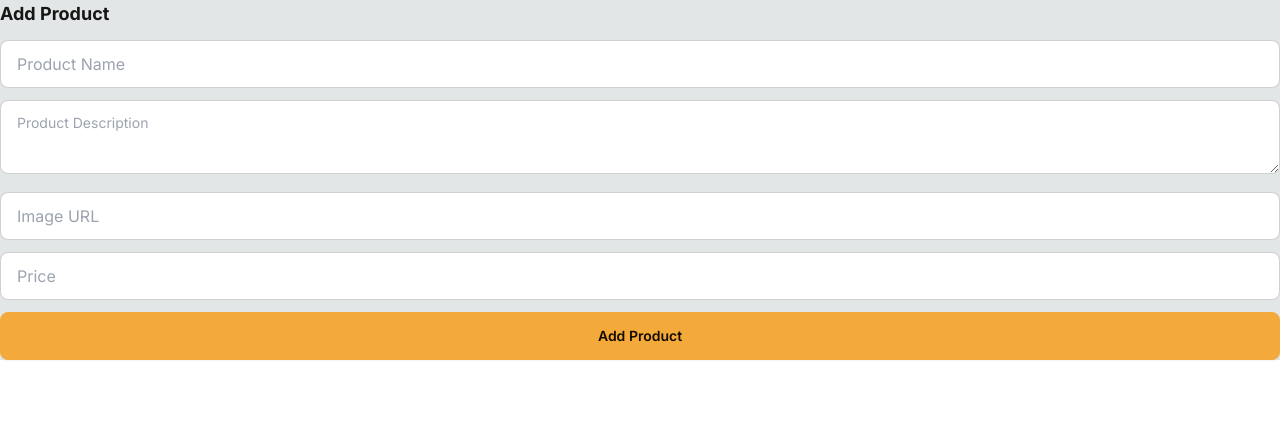
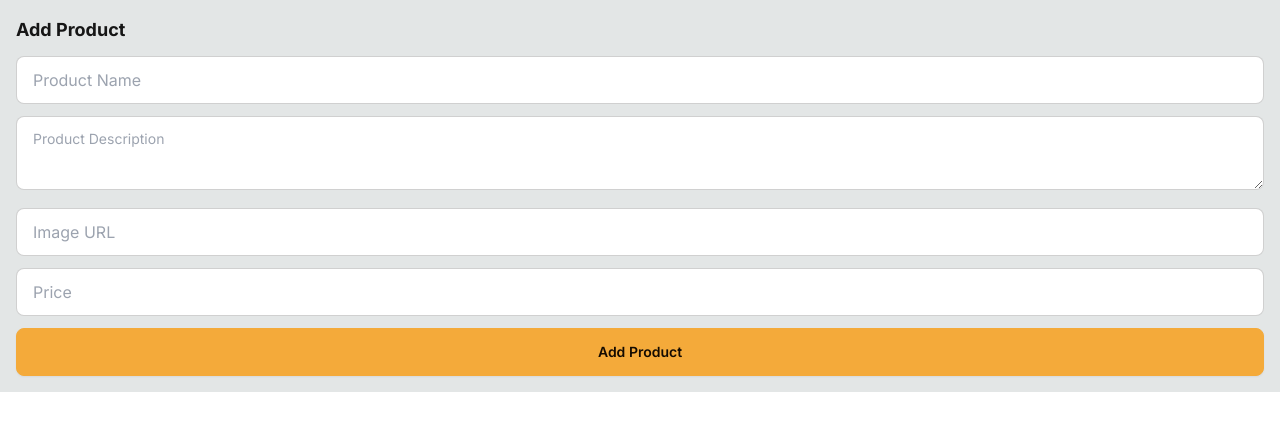
Before and after one commit to evilusean/CourseraGoogleFCC, a Next.js app in the folder FCC-E-CommerceApp-NextJS-TypeScript-MongoDB-Tailwind-Prisma-DaisyUI/nextjs-ecommerce/: page /add-product in a window 1280 px wide. Shown: the top 430 px of the page. Built offline with nearby package versions, Linux system fonts and the light colour scheme.

Commit message:
Update layout.tsx

```diff
--- a/FCC-E-CommerceApp-NextJS-TypeScript-MongoDB-Tailwind-Prisma-DaisyUI/nextjs-ecommerce/src/app/layout.tsx
+++ b/FCC-E-CommerceApp-NextJS-TypeScript-MongoDB-Tailwind-Prisma-DaisyUI/nextjs-ecommerce/src/app/layout.tsx
@@ -16,7 +16,9 @@ export default function RootLayout({
 }>) {
   return (
     <html lang="en">
-      <body className={inter.className}>{children}</body>
+      <body className={inter.className}>
+        <main className="p-4 max-w-7xl m-auto min-w-[300px]">{children}</main>
+      </body>
     </html>
   );
 }
```
